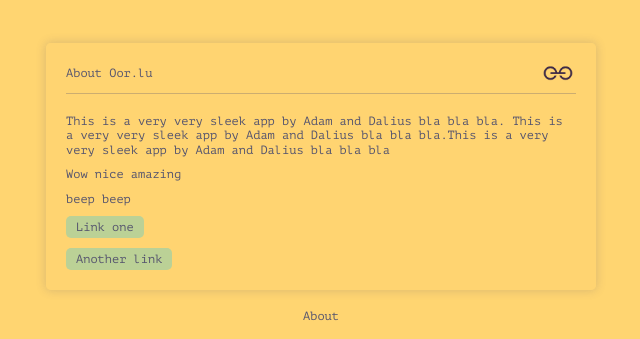
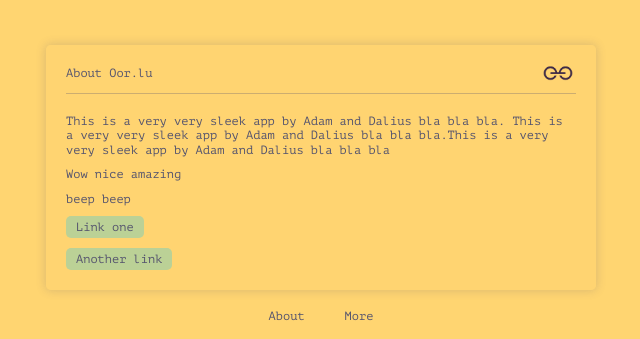
Before and after one commit to Daliuxas200/oorlu, a website built with webpack: page src/index.html in a window 1280 px wide. Both pictures are taken after a click on the item "About". Shown: the part 458-797 px from the top of the page, 319-959 px from the left. Built offline with nearby package versions, Linux system fonts and the light colour scheme.

Commit message:
First working version of Modal handling

```diff
--- a/src/index.html
+++ b/src/index.html
@@ -21,6 +21,9 @@
           <li class="footer__link-text" id="about-button">
             About
           </li>
+          <li class="footer__link-text" id="more-button">
+            More
+          </li>
         </ul>
       </nav>
       <div class="modal" id="about-modal">
@@ -37,6 +40,19 @@
         <a href="http://oor.lu/" target="_blank">Another link </a>
 
       </div>
+      <div class="modal" id="more-modal">
+        <div class="modal__header">
+          <h4 class="modal__title">More amazing info :O</h4>
+          <img src="<%= require('./images/icon_transparent.png') %>" alt="" class="modal__logo">
+        </div>
+
+        <p> This is another modal with more info wooooooow bla bla.This is a very very sleek app by Adam and Dalius bla bla bla</p>
+        <p>Wow nice amazing</p>
+        <p>( ͡° ͜ʖ ͡°)</p>
+
+        <a href="http://oor.lu/" target="_blank">More info here</a>
+
+      </div>
     </footer>
   </div>
 </body>
--- a/src/index.js
+++ b/src/index.js
@@ -1,14 +1,13 @@
 import './style/style.scss';
+import Modal from './js/modal.js';
 
-(()=>{
-    class Modal{
-        constructor(rootSelector){
-            this.rootSelector = rootSelector;
-            this.visible = false;
-        }
+(() => {
 
-        show() {
-            return `${this.name} says hello.`;
-        }
+    let modals = Array.from(document.querySelectorAll('.modal'));
+    for(let modal of modals){
+        let rootSelector = modal.id.split('-').shift();
+        let modalHandler = new Modal(rootSelector);
+        modalHandler.observe();
     }
+
 })()
--- /dev/null
+++ b/src/js/modal.js
@@ -0,0 +1,39 @@
+/*
+    Class for dynamically handling the toggling of modals from footer links.
+*/
+
+export default class Modal {
+    constructor(rootSelector) {
+        this.rootSelector = rootSelector;
+        this.visible = false;
+        this.button = document.getElementById(`${this.rootSelector}-button`);
+        this.modal = document.getElementById(`${this.rootSelector}-modal`);
+    }
+
+    show() {
+        this.modal.classList.add('visible');
+        this.visible = true;
+    }
+
+    hide() {
+        this.modal.classList.remove('visible');
+        this.visible = false;
+    }
+
+    /*
+        Modal will open when the footer button is clicked, and closed either
+        when the button is clicked again, or any element outside the modal is clicked
+    */
+    observe() {
+
+        document.addEventListener('click', e => {
+            if (e.target === this.button && this.visible) {
+                this.hide();
+            } else if(e.target === this.button && !this.visible) {
+                this.show();
+            } else if(!this.modal.contains(e.target) && this.modal !== e.target) {
+                this.hide();
+            }
+        })
+    }
+}
--- a/src/style/style.scss
+++ b/src/style/style.scss
@@ -125,25 +125,39 @@ body {
     &:hover{
       color:$darkest;
     }
+    &::selection{
+      background: transparent;
+    }
   }
 }
 
 .modal{
   position: absolute;
+  display: flex;
   top: 0;
   left: 50%;
-  transform: translate(-50%,-100%);
+  flex-direction: column;
+  flex-wrap: wrap;
   width: 100%;
-  padding: 2rem;
+  padding: 1.8rem 2rem 2rem 2rem;
   box-shadow: rgba($dark,0.2) 0 0 1rem 0.1rem;
   border-radius: 0.5rem;
   z-index: 100;
   background-color: rgba($primary,0.8);
   color: $dark;
   box-sizing: border-box;
-  display: flex;
-  flex-direction: column;
-  flex-wrap: wrap;
+  transform-origin: bottom center;
+  transform: translate(-50%,-100%)  scale(0.9);
+  opacity: 0;
+  transition: visibility 0.2s, opacity 0.2s, transform 0.2s;
+  visibility: hidden;
+
+  &.visible{
+    transition: visibility 0s, opacity 0.2s, transform 0.2s;
+    visibility: visible;
+    opacity: 1;
+    transform: translate(-50%,-100%) scale(1);
+  }
 
   &__header{
     flex-grow: 1;
@@ -177,11 +191,13 @@ body {
     padding: 0.5rem 1rem;
     display: block;
     align-self: flex-start;
-    transition: 0.2s;
+    transition: color 0.2s, opacity 0.2s;
+
     &:hover {
       opacity: 0.9;
       color:$darkest;
     }
+
   }
 
   a:not(:last-child)
```
